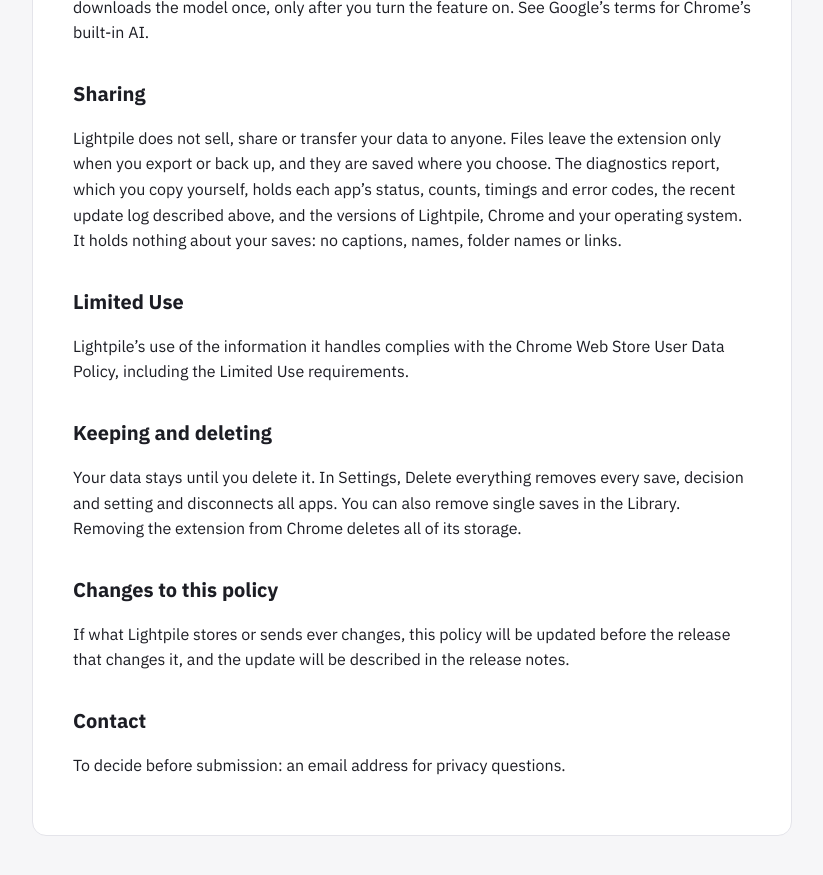
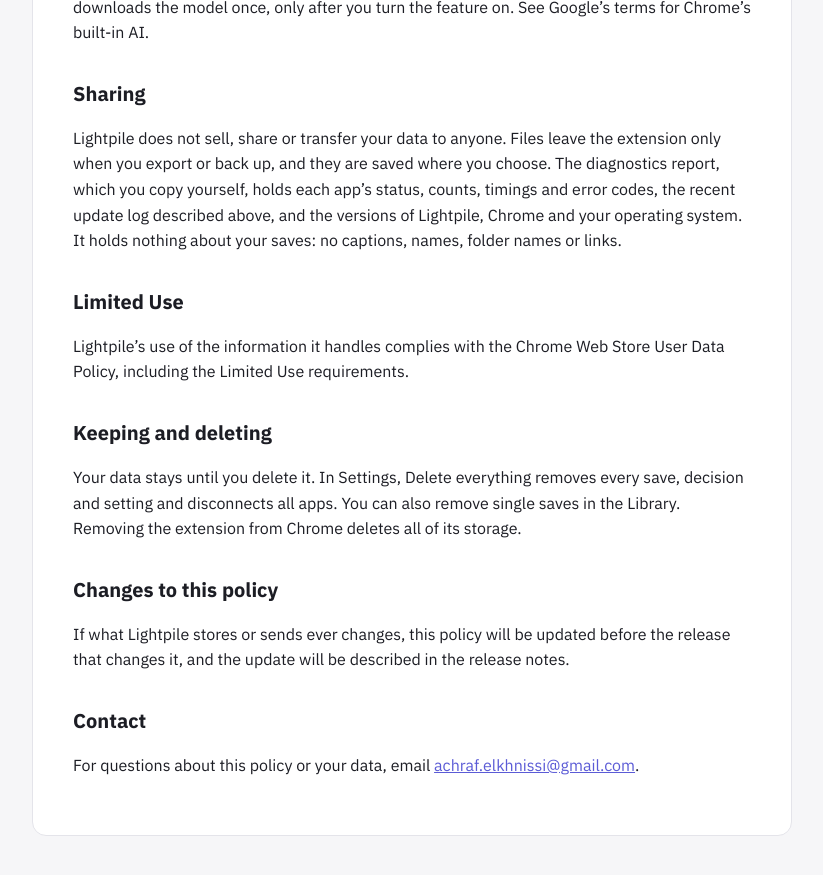
Before and after one commit to achrafelkhnissi/lightpile-site, a Jekyll site: the page built from privacy.md, in a window 1280 px wide and 900 px high, scrolled down 1884 px. Shown: the top 875 px of the window, without its empty margins (228-1051 px from the left). Built offline with Jekyll 4.4.1, drawn with Linux system fonts in a browser that asks for light colours; our own code applies the rules of GitHub Pages for plain Markdown files.

Commit message:
Add the contact email to the privacy policy

```diff
--- a/privacy.md
+++ b/privacy.md
@@ -63,4 +63,4 @@ If what Lightpile stores or sends ever changes, this policy will be updated befo
 
 ## Contact
 
-To decide before submission: an email address for privacy questions.
+For questions about this policy or your data, email [achraf.elkhnissi@gmail.com](mailto:achraf.elkhnissi@gmail.com).
```
